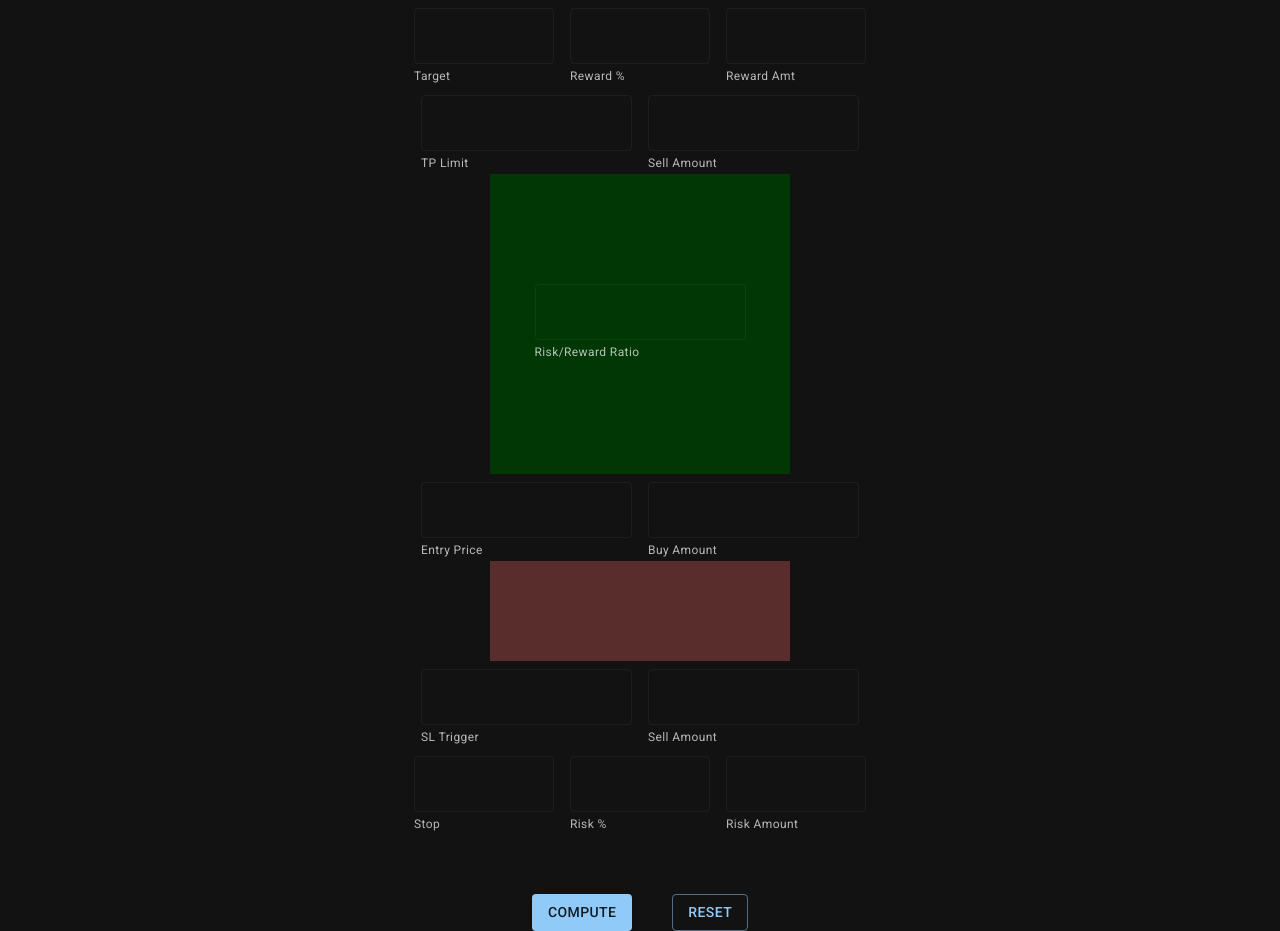
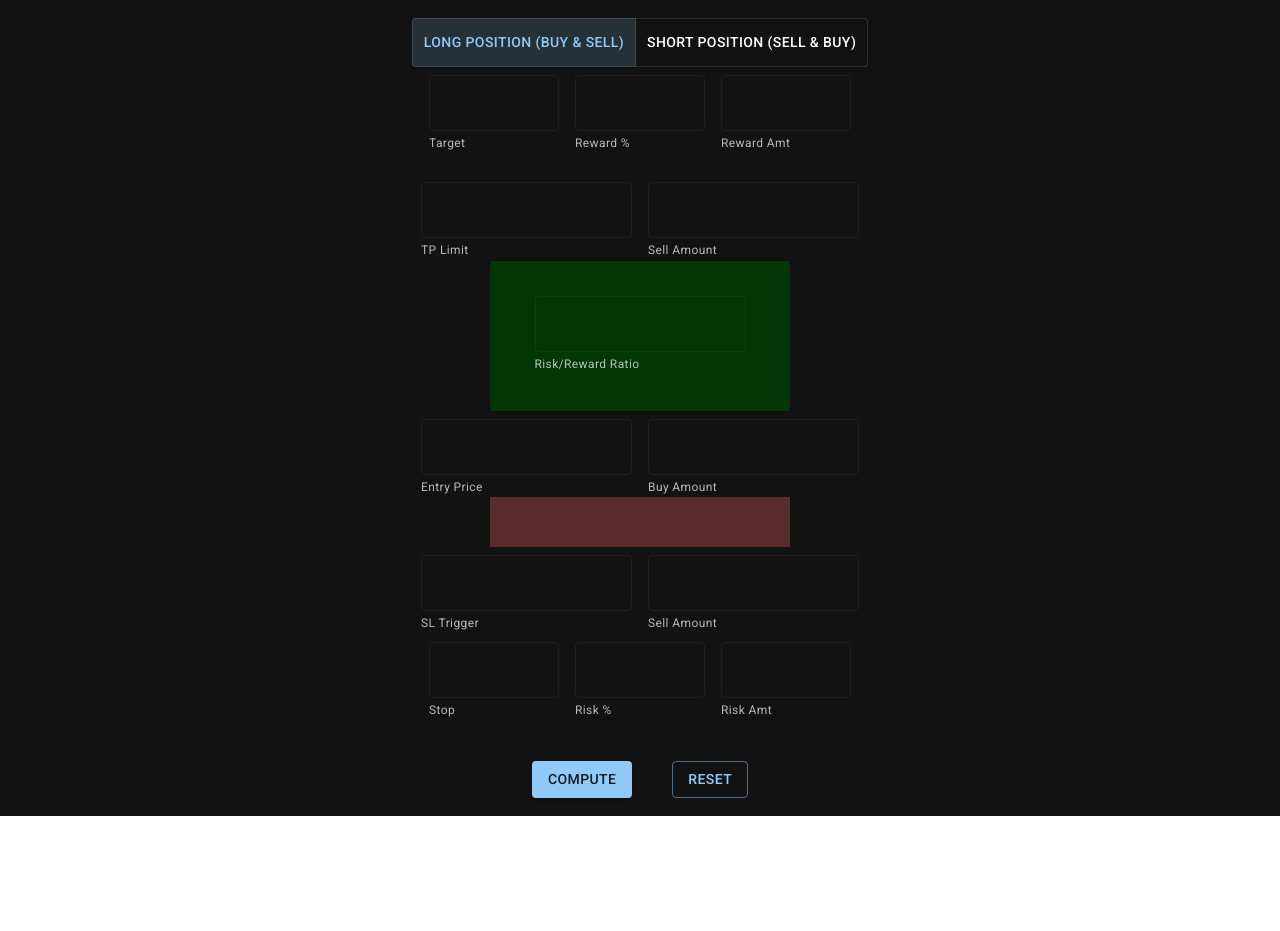
Before and after one commit to ADTC/simple-position-calc, a React (Create React App) app: page / in a window 1280 px wide. After the commit the page ends 816 px from the top, so only its background shows below. Built offline with nearby package versions, Linux system fonts and the light colour scheme; a web font is replaced by a local one.

Commit message:
Add Short Position (Risk/Reward Ratio is not correct)

```diff
--- a/src/App.css
+++ b/src/App.css
@@ -14,6 +14,7 @@
 }
 
 .App-header {
+  padding-block: 0.5rem;
   background-color: #121212;
   min-height: 100vh;
   display: flex;
--- a/src/App.tsx
+++ b/src/App.tsx
@@ -4,8 +4,11 @@ import "@fontsource/roboto/500.css";
 import "@fontsource/roboto/700.css";
 
 import "./App.css";
+import { useState } from "react";
 import { ThemeProvider, createTheme } from "@mui/material/styles";
-import PositionCalculator from "positions/PositionCalculator";
+import ToggleButton from "@mui/material/ToggleButton";
+import ToggleButtonGroup from "@mui/material/ToggleButtonGroup";
+import PositionCalculator, { Position } from "positions/PositionCalculator";
 
 const darkTheme = createTheme({
   palette: {
@@ -14,11 +17,32 @@ const darkTheme = createTheme({
 });
 
 function App() {
+  const [position, setPosition] = useState<Position>("long");
+
+  const handleChange = (
+    _: React.MouseEvent<HTMLElement>,
+    position: Position
+  ) => {
+    setPosition(position);
+  };
+
   return (
     <div className="App">
       <header className="App-header">
         <ThemeProvider theme={darkTheme}>
-          <PositionCalculator />
+          <ToggleButtonGroup
+            color="primary"
+            value={position}
+            exclusive
+            onChange={handleChange}
+            aria-label="Platform"
+          >
+            <ToggleButton value="long">Long Position (Buy & Sell)</ToggleButton>
+            <ToggleButton value="short">
+              Short Position (Sell & Buy)
+            </ToggleButton>
+          </ToggleButtonGroup>
+          <PositionCalculator type={position} />
         </ThemeProvider>
       </header>
     </div>
--- a/src/components/Text.tsx
+++ b/src/components/Text.tsx
@@ -4,12 +4,14 @@ import Decimal from "decimal.js";
 import IconSpan from "./IconSpan";
 
 export default function Text({
+  hidden,
   label,
   xs,
   value,
   onChange,
   error,
 }: {
+  hidden?: boolean;
   label: string;
   xs?: boolean;
   value: Decimal | undefined;
@@ -69,7 +71,7 @@ export default function Text({
       onPointerLeave={() => setHover(false)}
       error={error}
       helperText={helperText}
-      sx={xs ? { maxWidth: 140 } : undefined}
+      sx={hidden ? { display: "none" } : xs ? { maxWidth: 130 } : undefined}
       variant="outlined"
       value={stringValue}
       onChange={(e) => setStringValue(e.target.value)}
--- a/src/positions/PositionCalculator.tsx
+++ b/src/positions/PositionCalculator.tsx
@@ -14,7 +14,11 @@ import {
 
 import Decimal from "decimal.js";
 
-export default function PositionCalculator() {
+export type Position = "long" | "short";
+
+export default function PositionCalculator({ type }: { type: Position }) {
+  const isShort = type === "short";
+
   const [target, setTarget] = useState<Decimal>();
   const [rewardPercent, setRewardPercent] = useState<Decimal>();
   const [rewardAmount, setRewardAmount] = useState<Decimal>();
@@ -90,25 +94,49 @@ export default function PositionCalculator() {
 
   const isError = Object.values(error).some((value) => value);
 
+  const green = "#003705";
+  const red = "#5a2d2d";
+  const config = {
+    // Mathematically, the values are exactly the same^ for both long and short positions.
+    // It's only the labels that interchange in the UI. ^ (except for Risk/Reward Ratio).
+    target: isShort ? "Stop" : "Target",
+    rewardPercent: isShort ? "Risk %" : "Reward %",
+    rewardAmount: isShort ? "Risk Amt" : "Reward Amt",
+    tpLimit: isShort ? "SL Trigger" : "TP Limit",
+    tpSellAmount: isShort ? "Buy Amount" : "Sell Amount",
+    riskRewardRatio: "Risk/Reward Ratio",
+    entryPrice: "Entry Price",
+    buyAmount: isShort ? "Sell Amount" : "Buy Amount",
+    slTrigger: isShort ? "TP Limit" : "SL Trigger",
+    slSellAmount: isShort ? "Buy Amount" : "Sell Amount",
+    stop: isShort ? "Target" : "Stop",
+    riskPercent: isShort ? "Reward %" : "Risk %",
+    riskAmount: isShort ? "Reward Amt" : "Risk Amt",
+    aboveHeight: isShort ? 50 : 150,
+    aboveColor: isShort ? red : green,
+    belowHeight: isShort ? 150 : 50,
+    belowColor: isShort ? green : red,
+  };
+
   return (
     <>
       <TextBoxes>
         <Text
-          label="Target"
+          label={config.target}
           xs
           value={target}
           onChange={setTarget}
           error={error.target}
         />
         <Text
-          label="Reward %"
+          label={config.rewardPercent}
           xs
           value={rewardPercent}
           onChange={setRewardPercent}
           error={error.rewardPercent}
         />
         <Text
-          label="Reward Amt" // "Reward Amount"
+          label={config.rewardAmount}
           xs
           value={rewardAmount}
           onChange={setRewardAmount}
@@ -117,13 +145,13 @@ export default function PositionCalculator() {
       </TextBoxes>
       <TextBoxes>
         <Text
-          label="TP Limit"
+          label={config.tpLimit}
           value={tpLimit}
           onChange={setTpLimit}
           error={error.tpLimit}
         />
         <Text
-          label="Sell Amount"
+          label={config.tpSellAmount}
           value={tpSellAmount}
           onChange={setTpSellAmount}
           error={error.tpSellAmount}
@@ -135,12 +163,13 @@ export default function PositionCalculator() {
           alignItems: "center",
           justifyContent: "center",
           width: 300,
-          height: 300,
-          bgcolor: "#003705",
+          height: config.aboveHeight,
+          bgcolor: config.aboveColor,
         }}
       >
         <Text
-          label="Risk/Reward Ratio"
+          hidden={isShort}
+          label={config.riskRewardRatio}
           value={riskRewardRatio}
           onChange={setRiskRewardRatio}
           error={error.riskRewardRatio}
@@ -148,13 +177,13 @@ export default function PositionCalculator() {
       </Box>
       <TextBoxes>
         <Text
-          label="Entry Price"
+          label={config.entryPrice}
           value={entryPrice}
           onChange={setEntryPrice}
           error={error.entryPrice}
         />
         <Text
-          label="Buy Amount"
+          label={config.buyAmount}
           value={buyAmount}
           onChange={setBuyAmount}
           error={error.buyAmount}
@@ -162,20 +191,31 @@ export default function PositionCalculator() {
       </TextBoxes>
       <Box
         sx={{
+          display: "flex",
+          alignItems: "center",
+          justifyContent: "center",
           width: 300,
-          height: 100,
-          bgcolor: "#5a2d2d",
+          height: config.belowHeight,
+          bgcolor: config.belowColor,
         }}
-      />
+      >
+        <Text
+          hidden={!isShort}
+          label={config.riskRewardRatio}
+          value={riskRewardRatio}
+          onChange={setRiskRewardRatio}
+          error={error.riskRewardRatio}
+        />
+      </Box>
       <TextBoxes>
         <Text
-          label="SL Trigger"
+          label={config.slTrigger}
           value={slTrigger}
           onChange={setSlTrigger}
           error={error.slTrigger}
         />
         <Text
-          label="Sell Amount"
+          label={config.slSellAmount}
           value={slSellAmount}
           onChange={setSlSellAmount}
           error={error.slSellAmount}
@@ -183,21 +223,21 @@ export default function PositionCalculator() {
       </TextBoxes>
       <TextBoxes>
         <Text
-          label="Stop"
+          label={config.stop}
           xs
           value={stop}
           onChange={setStop}
           error={error.stop}
         />
         <Text
-          label="Risk %"
+          label={config.riskPercent}
           xs
           value={riskPercent}
           onChange={setRiskPercent}
           error={error.riskPercent}
         />
         <Text
-          label="Risk Amount"
+          label={config.riskAmount}
           xs
           value={riskAmount}
           onChange={setRiskAmount}
```
